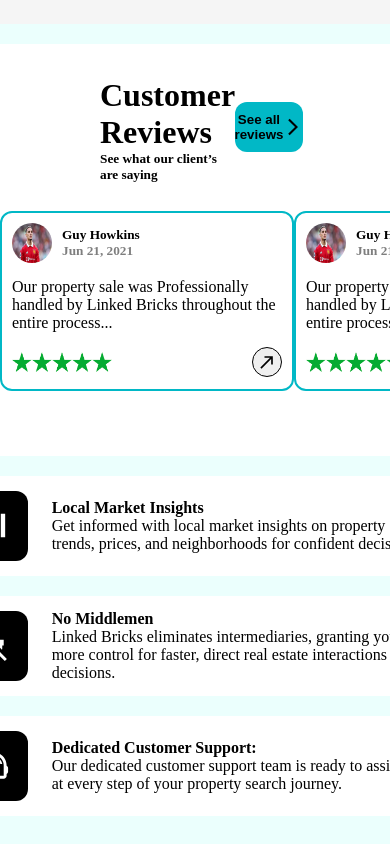
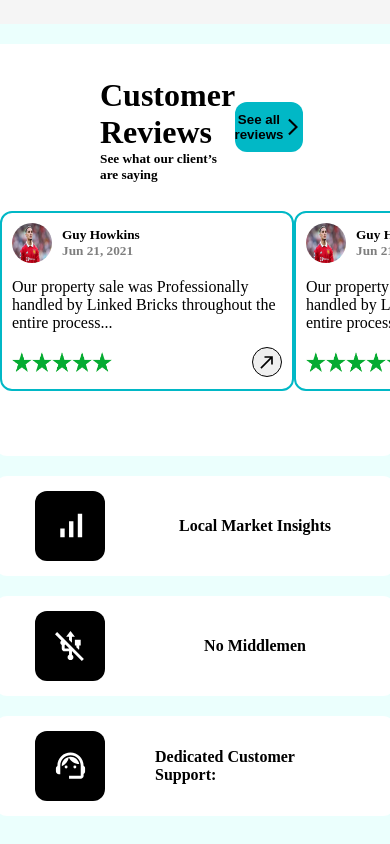
Before and after one commit to AhmedAmgadElsharkawy/Real-Estate-Property-Management, a React (Vite) app in the folder client/: page / in a window 390 px wide. Shown: the part 1580-2424 px from the top of the page. Built offline with nearby package versions, Linux system fonts and the light colour scheme.

Commit message:
fixing responsitivity for the feature card in the width of 500px

```diff
--- a/client/src/components/Feature Card/FeatureCard.jsx
+++ b/client/src/components/Feature Card/FeatureCard.jsx
@@ -9,7 +9,7 @@
             </div>
             <div className={styles.contentDev}>
                 <p className={styles.title}>{title}</p>
-                <p>{content}</p>
+                <p className={styles.content}>{content}</p>
             </div>
         </div>
     )
--- a/client/src/components/Feature Card/FeatureCard.module.css
+++ b/client/src/components/Feature Card/FeatureCard.module.css
@@ -32,6 +32,29 @@
     justify-content: start;
 }
 
-@media only screen and (max-width: 800px) {
+@media only screen and (max-width: 500px) {
+    .mainDev {
+        background-color: white;
+        border-radius: 12px;
+        width: 400px;
+        height: 100px;
+        display: flex;
+        flex-direction: row;
+        align-items: center;
+        justify-content: space-evenly;
+        padding: 10px;
+        gap: 20px;
+    }
 
+    .contentDev {
+        width: 200px;
+        display: flex;
+        flex-direction: column;
+        align-items: center;
+        justify-content: center;
+    }
+
+    .content {
+        display: none;
+    }
 }
```
